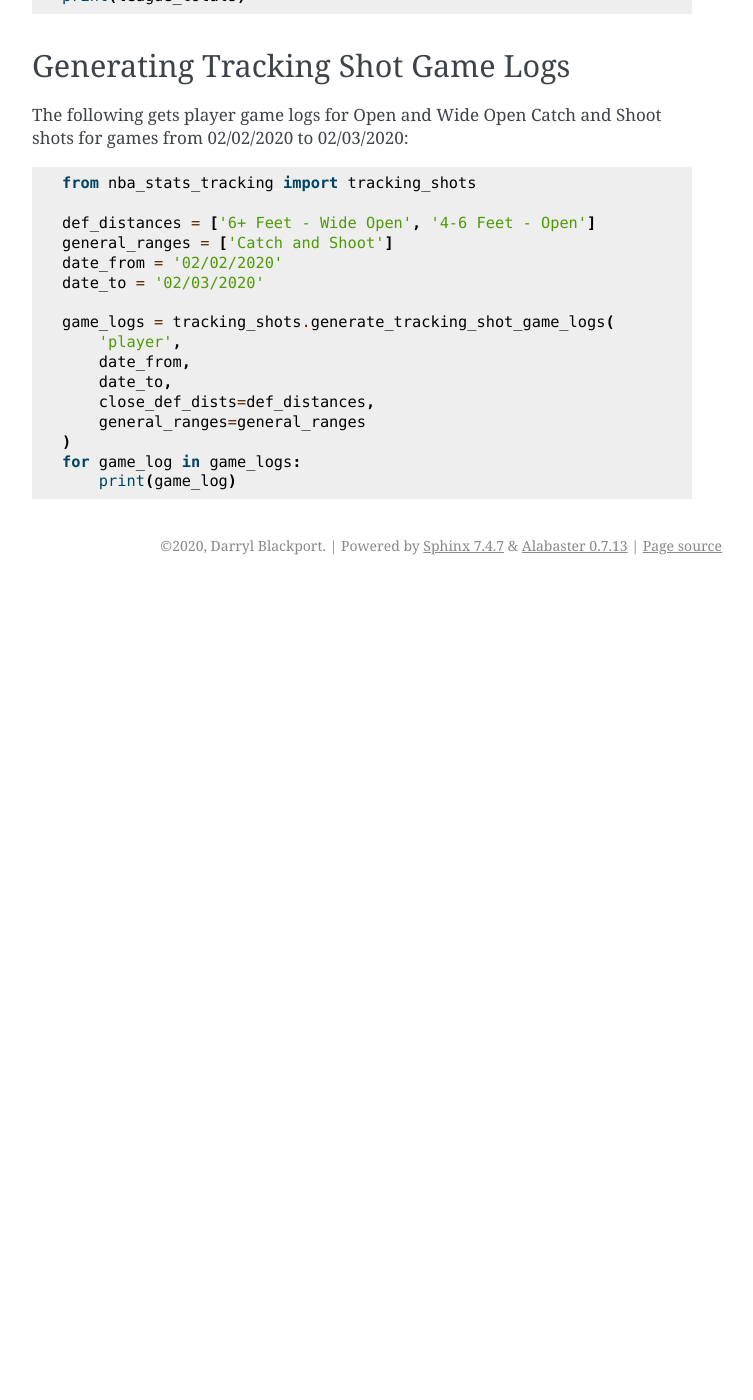
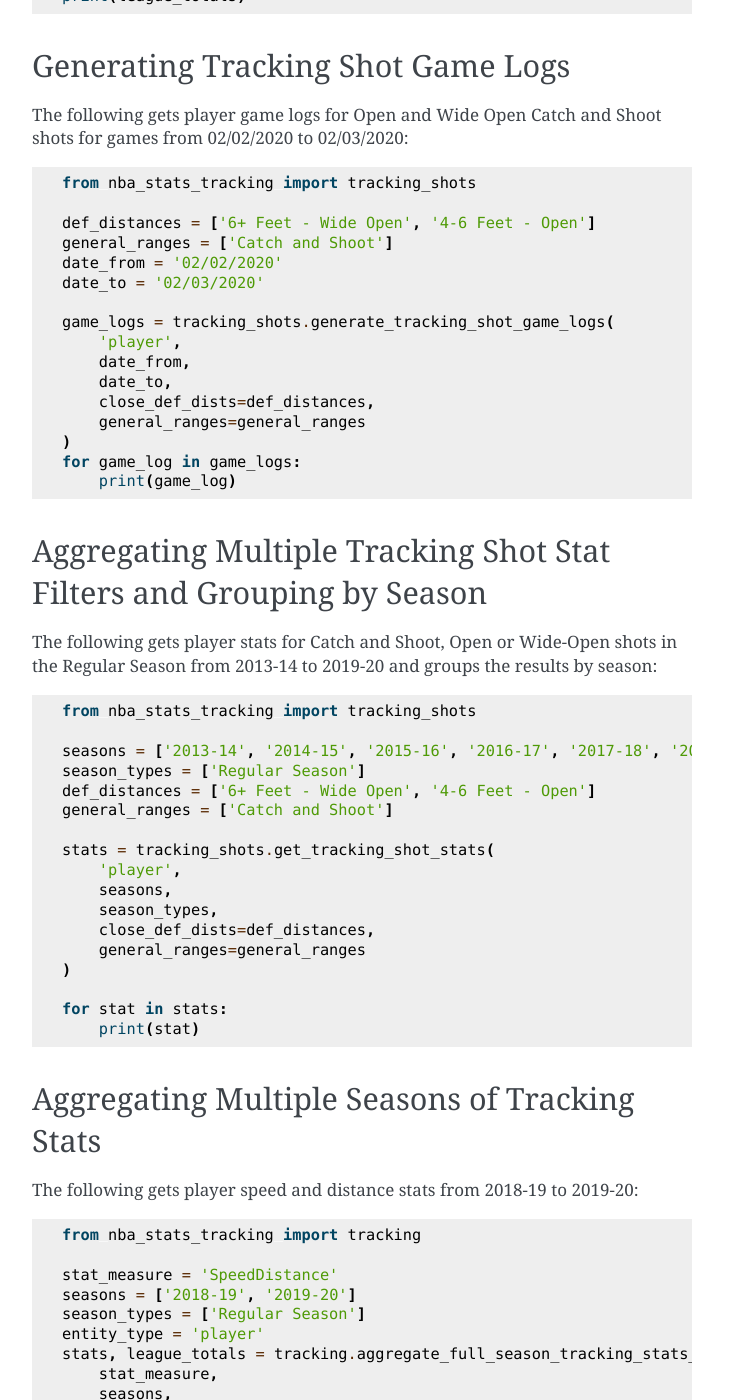
Before and after one commit to dblackrun/nba-stats-tracking, a Sphinx documentation site: the page built from docs/source/quickstart.rst, in a window 1280 px wide and 1400 px high, scrolled down 764 px. Shown: the whole window, without its empty margins (388-1141 px from the left). Built offline with Sphinx 7.4.7, drawn with Linux system fonts in a browser that asks for light colours; before the commit the page ends 1349 px from its top, so only the background shows below that; some of the changed text lies outside the part shown.

```diff
--- a/docs/source/quickstart.rst
+++ b/docs/source/quickstart.rst
@@ -55,3 +55,93 @@ The following gets player game logs for Open and Wide Open Catch and Shoot shots
     )
     for game_log in game_logs:
         print(game_log)
+
+Aggregating Multiple Tracking Shot Stat Filters and Grouping by Season
+----------------------------------------------------------------------
+
+The following gets player stats for Catch and Shoot, Open or Wide-Open shots in the Regular Season from 2013-14 to 2019-20 and groups the results by season::
+
+    from nba_stats_tracking import tracking_shots
+
+    seasons = ['2013-14', '2014-15', '2015-16', '2016-17', '2017-18', '2018-19', '2019-20']
+    season_types = ['Regular Season']
+    def_distances = ['6+ Feet - Wide Open', '4-6 Feet - Open']
+    general_ranges = ['Catch and Shoot']
+
+    stats = tracking_shots.get_tracking_shot_stats(
+        'player',
+        seasons,
+        season_types,
+        close_def_dists=def_distances,
+        general_ranges=general_ranges
+    )
+
+    for stat in stats:
+        print(stat)
+
+Aggregating Multiple Seasons of Tracking Stats
+-----------------------------------------------
+
+The following gets player speed and distance stats from 2018-19 to 2019-20::
+
+    from nba_stats_tracking import tracking
+
+    stat_measure = 'SpeedDistance'
+    seasons = ['2018-19', '2019-20']
+    season_types = ['Regular Season']
+    entity_type = 'player'
+    stats, league_totals = tracking.aggregate_full_season_tracking_stats_for_seasons(
+        stat_measure,
+        seasons,
+        season_types,
+        entity_type
+    )
+
+    for stat in stats:
+        print(stat)
+
+    print('-----------------------')
+    print(league_totals)
+
+Generating Tracking Game Logs
+------------------------------
+
+The following gets player game logs for catch and shoot shots for games from 02/02/2020 to 02/03/2020::
+
+    from nba_stats_tracking import tracking
+
+    stat_measure = 'CatchShoot'
+    entity_type = 'player'
+    date_from = '02/02/2020'
+    date_to = '02/03/2020'
+
+    game_logs = tracking.generate_tracking_game_logs(stat_measure, entity_type, date_from, date_to)
+    for game_log in game_logs:
+        print(game_log)
+
+Get Opponent Tracking Stats For An Individual Team
+---------------------------------------------------
+
+The following gets opponent catch and shoot stats for the Boston Celtics in 2019-20 ::
+
+    from nba_stats_tracking import tracking
+
+    stat_measure = 'CatchShoot'
+    seasons = ['2019-20']
+    season_types = ['Regular Season']
+    entity_type = 'team'
+    opponent_team_id = 1610612738
+
+    # stats will be each team's stats against opponent_team_id
+    # league_totals will be aggregate opponent stats for opponents of opponent_team_id
+    stats, league_totals = tracking.aggregate_full_season_tracking_stats_for_seasons(
+        stat_measure,
+        seasons,
+        season_types,
+        entity_type,
+        opponent_team_id=opponent_team_id
+    )
+
+    for stat in stats:
+        print(stat)
+    print(league_totals)
```
Also changed, not shown: README.md (+3 -166 lines).
